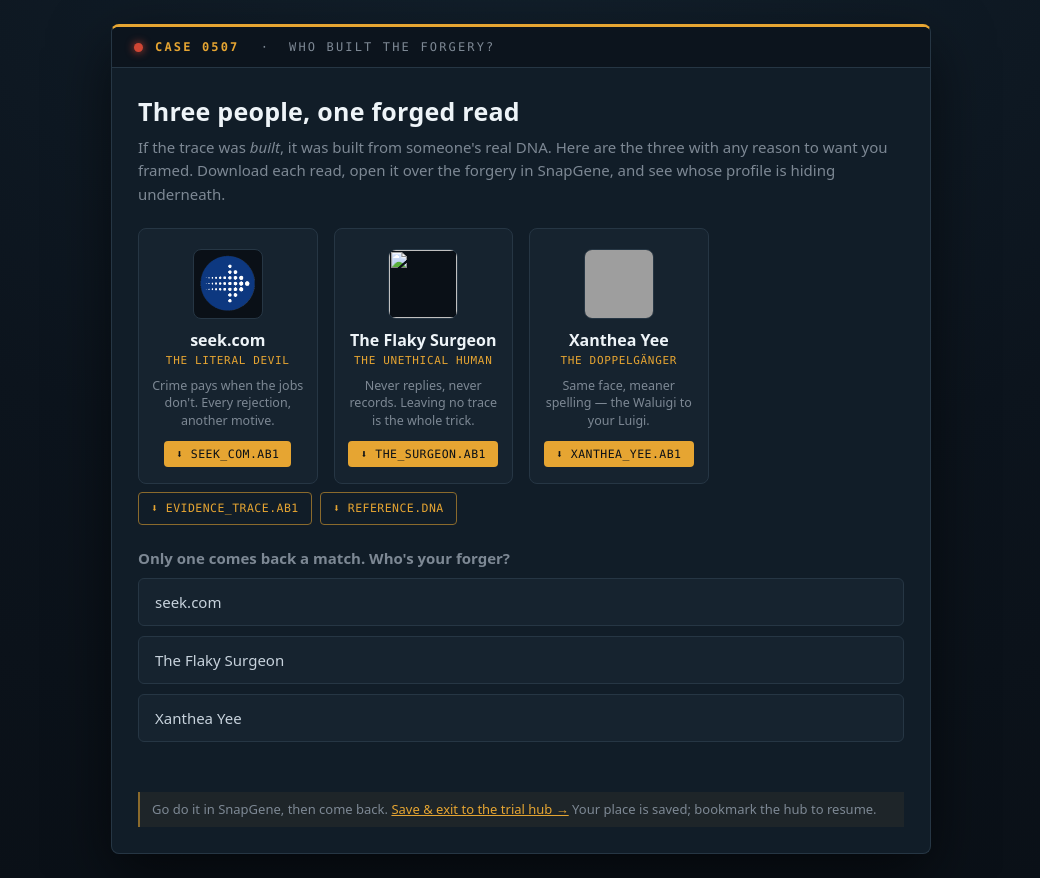
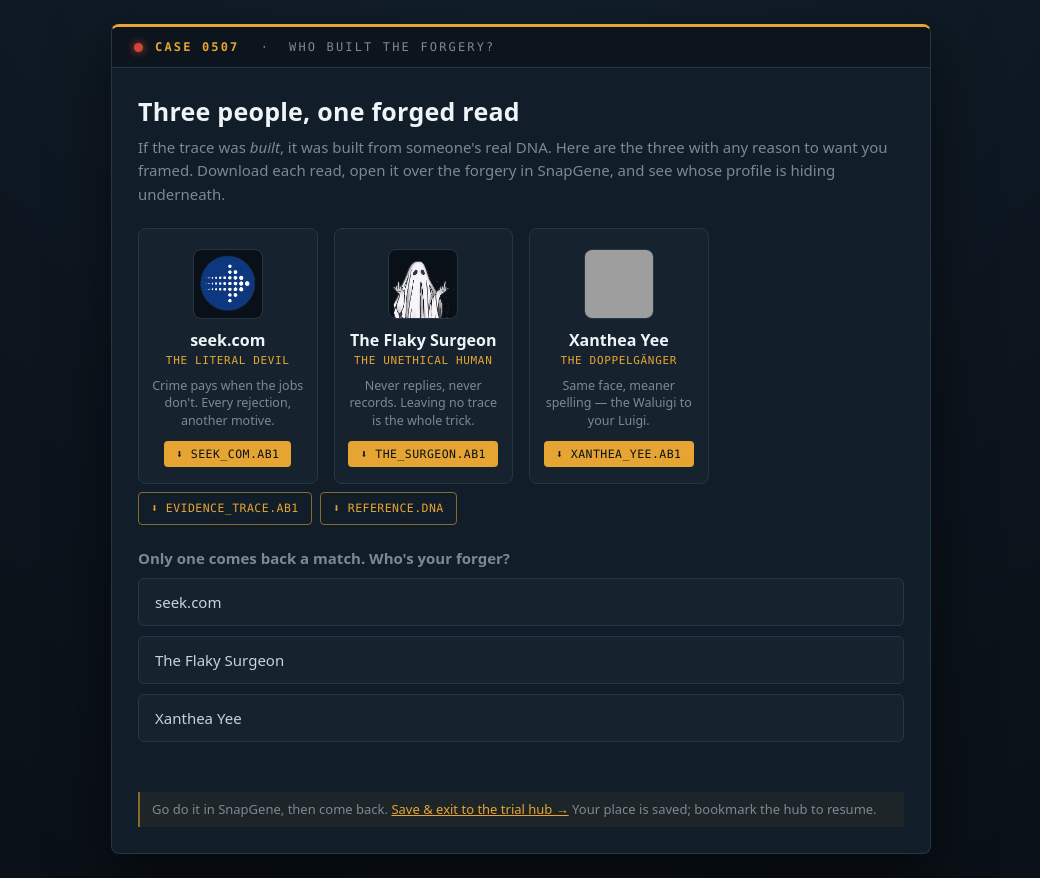
Before and after one commit to michaelodear/gift_for_AL, a plain HTML site: page act3/panel_dossiers.html in a window 1280 px wide. Shown: the whole page, without its empty margins (119-1159 px from the left). Drawn offline with Linux system fonts and the light colour scheme; grey boxes are pictures that could not be loaded.

Commit message:
Fix image filename for The Flaky Surgeon

```diff
--- a/act3/panel_dossiers.html
+++ b/act3/panel_dossiers.html
@@ -20,7 +20,7 @@
 Act3.mark('panel_dossiers.html');
 var S=[
  {name:"seek.com",role:"The Literal Devil",img:"seek.png",motive:"Crime pays when the jobs don't. Every rejection, another motive.",ab1:"seek_com.ab1"},
- {name:"The Flaky Surgeon",role:"The Unethical Human",img:"rude_ghost.jpg",motive:"Never replies, never records. Leaving no trace is the whole trick.",ab1:"the_surgeon.ab1"},
+ {name:"The Flaky Surgeon",role:"The Unethical Human",img:"rude_ghost.png",motive:"Never replies, never records. Leaving no trace is the whole trick.",ab1:"the_surgeon.ab1"},
  {name:"Xanthea Yee",role:"The Doppelgänger",img:"xanthea_yee.png",motive:"Same face, meaner spelling — the Waluigi to your Luigi.",ab1:"xanthea_yee.ab1"}
 ];
 var wall=document.getElementById('wall'),who=document.getElementById('who'),
```
